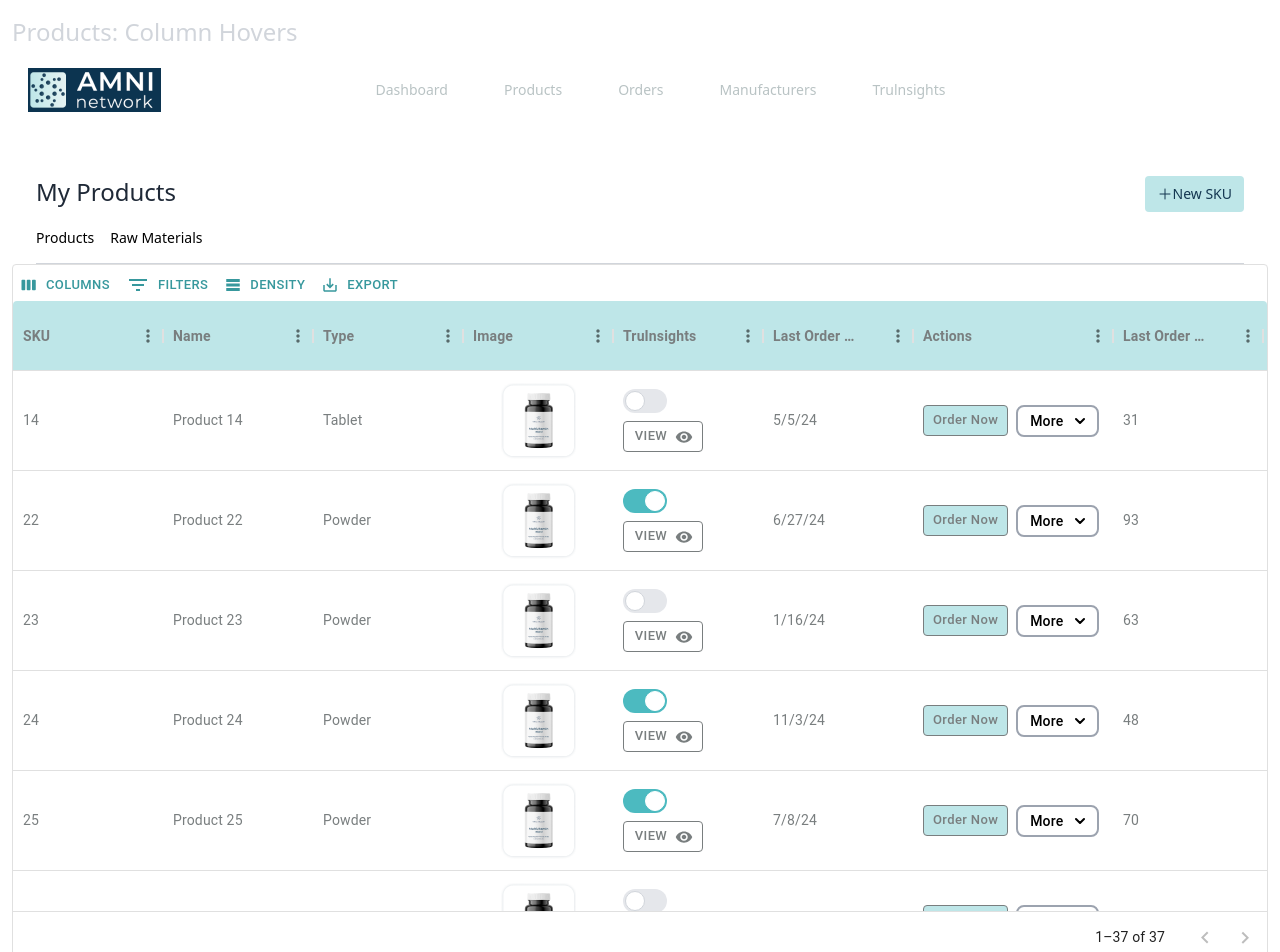
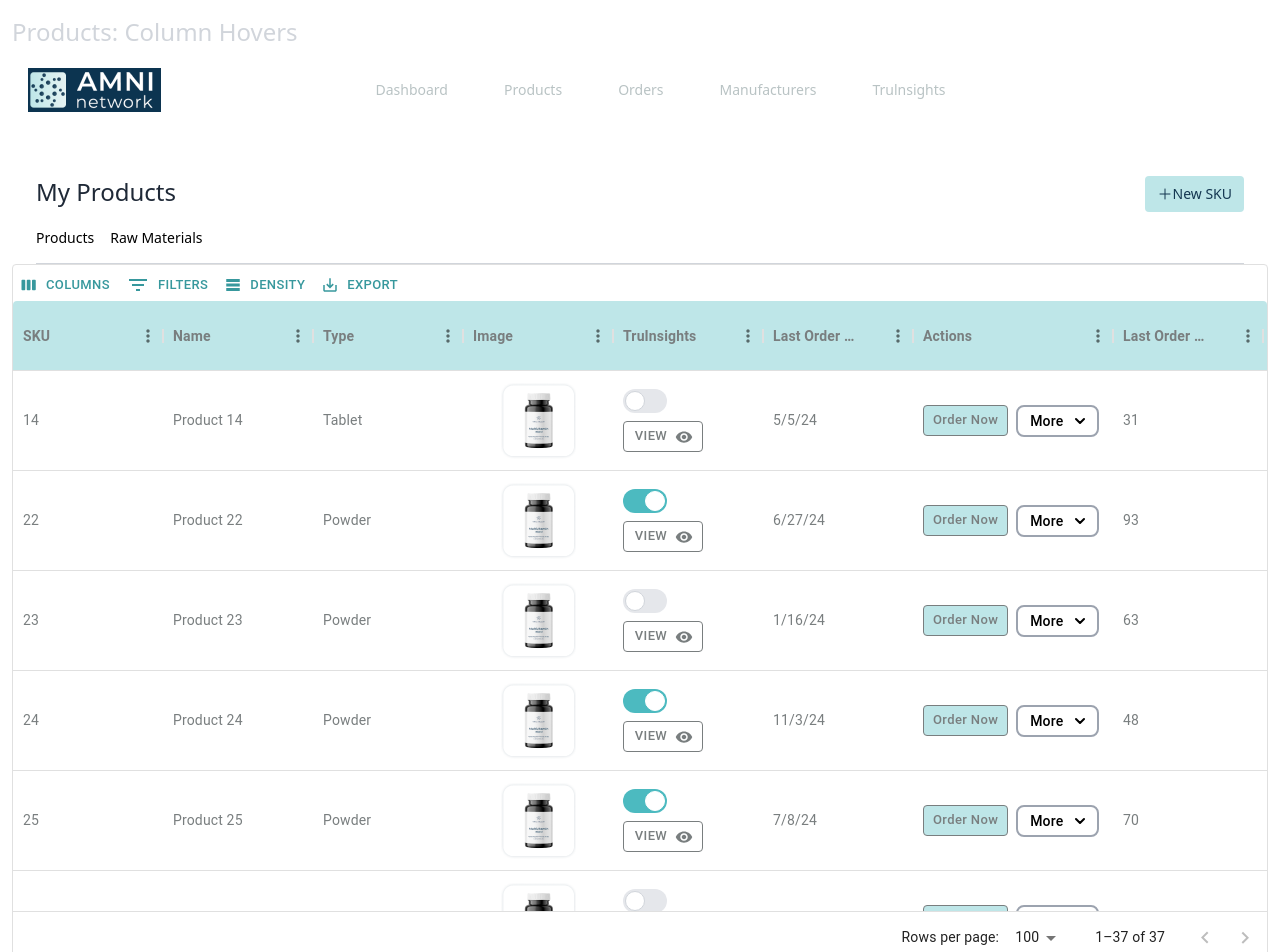
Before and after one commit to AlvisonHunterArnuero/amni-network-demo, a React (Vite) app: page / in a window 1280 px wide. Shown: the top 952 px of the page. Built offline with nearby package versions, Linux system fonts and the light colour scheme.

Commit message:
Updated page size options to include 50 and a 100 as well.

```diff
--- a/package.json
+++ b/package.json
@@ -6,7 +6,7 @@
   "scripts": {
     "dev": "vite",
     "build": "tsc && vite build",
-    "test": "vitest",
+    "test": "vitest --run",
     "lint": "eslint . --ext ts,tsx --report-unused-disable-directives --max-warnings 0",
     "preview": "vite preview",
     "prepare": "husky",
--- a/src/components/DashboardDataGrid/index.tsx
+++ b/src/components/DashboardDataGrid/index.tsx
@@ -12,7 +12,7 @@ const DashboardDataGrid: React.FC = () => {
                 rows={rows}
                 columns={columns}
                 rowHeight={100}
-                pageSizeOptions={[5, 10, 25]}
+                pageSizeOptions={[5, 10, 25, 50, 100]}
                 pagination
 
                 slots={{
```
